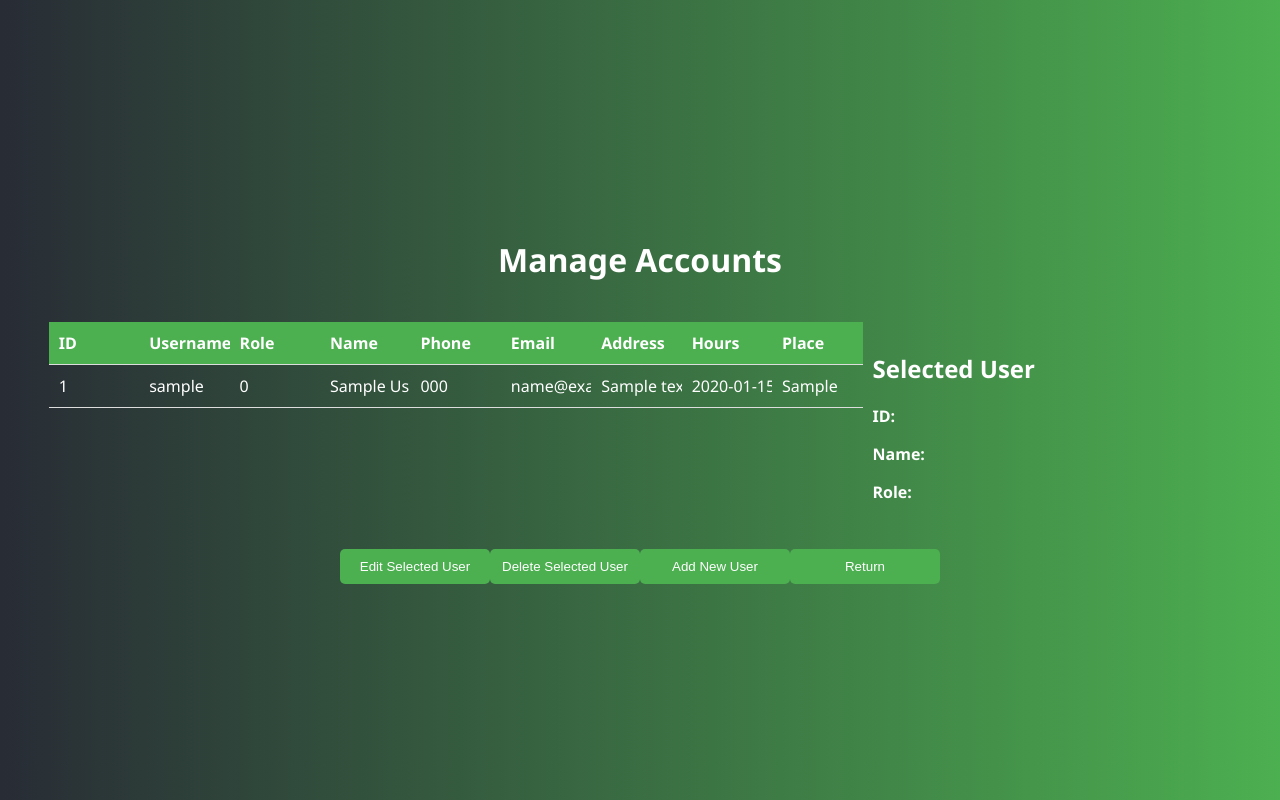
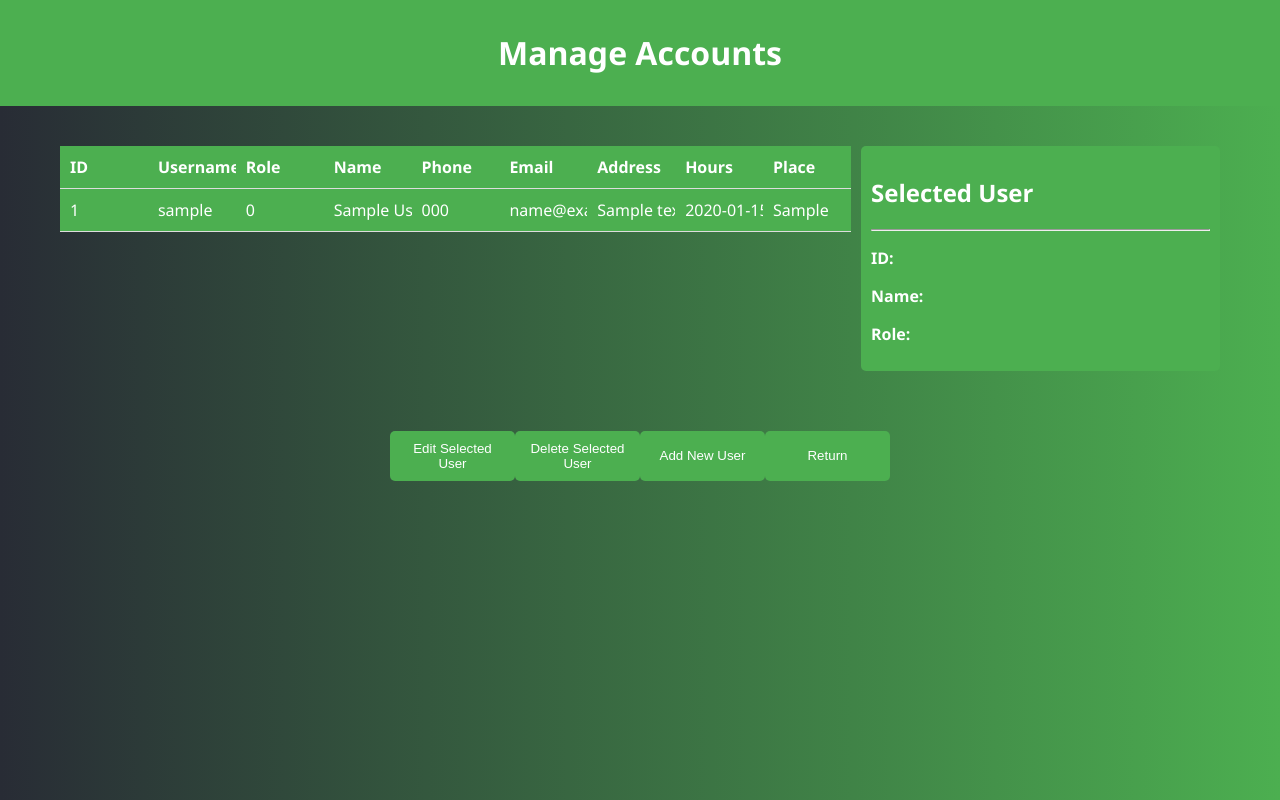
Before and after one commit to ILoveJRock/CSSCrusaders, a Django app: template templates/ManageAccount.html in a window 1280 px wide. Run offline with Django 4.2, Linux system fonts and the light colour scheme; the template is opened without the code that fills it: values that come from a table or form of the project are taken from there, others are empty; tables that the repository leaves empty hold one stand-in row (values such as "Sample post").

Commit message:
Fixed Design to look nicer

```diff
--- a/templates/ManageAccount.html
+++ b/templates/ManageAccount.html
@@ -8,7 +8,7 @@
             display: flex;
             flex-direction: column;
             align-items: center;
-            justify-content: center;
+            justify-content: flex-start; /* Vertically align to the top */
             height: 100vh;
             margin: 0;
             background: linear-gradient(to right, #282c35, #4CAF50);
@@ -18,27 +18,36 @@
 
         #manageAccount {
             text-align: center;
-            margin-bottom: 20px;
+            width: 100%; /* Take up the full width */
+            background-color: #4CAF50;
+            padding: 10px;
+            box-sizing: border-box;
         }
 
         .container {
             display: flex;
             justify-content: space-between;
             align-items: flex-start;
+            max-width: 1200px;
+            margin: 20px auto;
+            padding: 20px;
+            box-sizing: border-box;
         }
 
         .scrollable-table {
-    width: 70%; /* Adjust the width as needed */
+            width: 70%;
             max-height: 500px;
             overflow-y: auto;
             display: block;
         }
 
         .user-overview {
-    width: 30%; /* Adjust the width as needed */
+            width: 30%;
+            margin-left: 10px;
             padding: 10px;
-
             border-radius: 5px;
+            background-color: #4CAF50;
+            color: white;
         }
 
         table {
@@ -53,9 +62,8 @@
             text-align: left;
             border-bottom: 1px solid #ddd;
             white-space: nowrap;
-            word-wrap: break-word; /* Prevent long words from causing issues */
+            word-wrap: break-word;
             overflow: hidden;
-
         }
 
         th {
@@ -65,13 +73,18 @@
             top: 0;
             z-index: 1;
         }
+        td{
+           background-color: #4CAF50;
+            color: white;
+        }
 
         .button-container {
             display: flex;
             justify-content: space-between;
             width: 100%;
-            max-width: 600px;
+            max-width: 500px;
             margin-top: 20px;
+
         }
 
         button {
@@ -136,6 +149,7 @@
     </div>
     <div class="user-overview">
         <h2>Selected User</h2>
+        <hr>
         <p><strong>ID:</strong> <span id="selectedUserId"></span></p>
         <p><strong>Name:</strong> <span id="selectedUserName"></span></p>
         <p><strong>Role:</strong> <span id="selectedUserRole"></span></p>
@@ -157,25 +171,20 @@
 
         tableRows.forEach(function (row) {
             row.addEventListener("click", function () {
-                // Get the data from the clicked row
                 var selectedUserId = row.querySelector("td:first-child").textContent;
                 var selectedUserName = row.querySelector("td:nth-child(2)").textContent;
-                var selectedUserRole = row.querySelector("td:nth-child(3)").textContent; // You may need to modify this based on your data
+                var selectedUserRole = row.querySelector("td:nth-child(3)").textContent;
 
-                // Update the "Selected User Overview" section
                 document.getElementById("selectedUserId").textContent = selectedUserId;
                 document.getElementById("selectedUserName").textContent = selectedUserName;
                 document.getElementById("selectedUserRole").textContent = selectedUserRole;
 
-
-                // Enable or disable the edit and delete links based on user selection
                 if (selectedUserId) {
                     editLink.href = 'manage/editAccount/?userId=' + selectedUserId;
                     deleteLink.href = 'manage/deleteAccount/?userId=' + selectedUserId;
                     editLink.style.pointerEvents = 'auto';
                     deleteLink.style.pointerEvents = 'auto';
                 } else {
-                    // If no user is selected, disable the links
                     editLink.href = '#';
                     deleteLink.href = '#';
                     editLink.style.pointerEvents = 'none';
```
Lines whose indentation alone changed are shown as unchanged.
